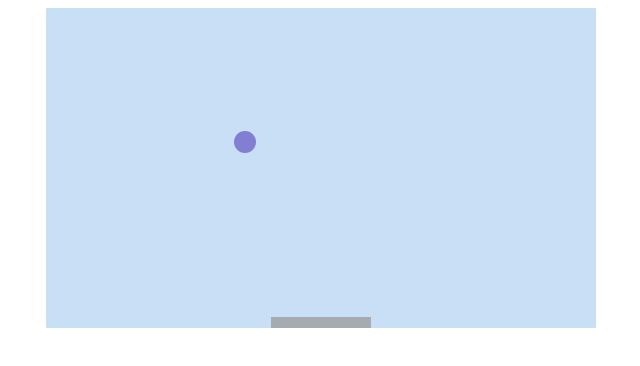
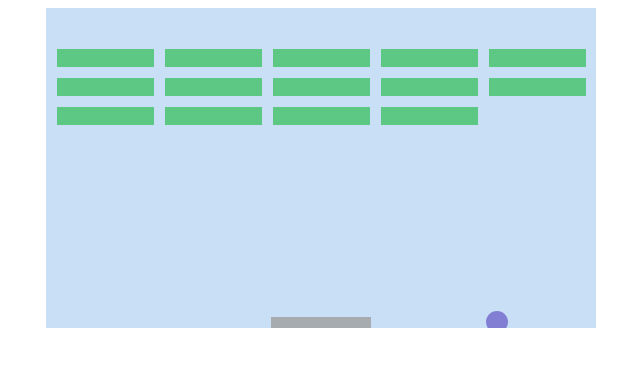
Before and after one commit to NickHolke/Breakout-Game, a plain HTML site: page index.html in a window 1280 px wide. Shown: the whole page, without its empty margins (319-959 px from the left). Drawn offline with Linux system fonts and the light colour scheme.

Commit message:
Added bricks and collision detection for bricks

```diff
--- a/index.html
+++ b/index.html
@@ -32,15 +32,65 @@
       let dX = 4;
       let dY = -4;
 
+      let columns = 5;
+      let rows = 3;
+      let bricks = [];
+      let brickHeight = 18;
+      let brickWidth = 97;
+      let padding = 11;
+
+      for (let i = 0; i < columns; i++) {
+        bricks.push([]);
+        for (let c = 0; c < rows; c++) {
+          bricks[i].push({ x:0, y:0, draw:true });
+        }
+      }
+
+
+
+
+
+
       function draw() {
         ctx.clearRect(0, 0, canvas.width, canvas.height)
         drawPaddle();
         movePaddle();
         drawBall();
         moveBall();
+        gameOver();
+        drawBricks();
+        collisionDetection();
+      }
 
 
+      function drawBricks() {
+        for (let i = 0; i < columns; i++) {
+          for (let c = 0; c < rows; c++) {
+            let brick = bricks[i][c];
+            if (brick.draw) {
+              let x = i * (brickWidth + padding) + padding;
+              let y = c * (brickHeight + padding) + padding + 30;
+              brick.x = x;
+              brick.y = y;
+              ctx.beginPath();
+              ctx.fillStyle = "#5CC884";
+              ctx.fillRect(x, y, brickWidth, brickHeight)
+              ctx.closePath();
+            }
+          }
+        }
+      }
 
+      function collisionDetection() {
+        for (let i = 0; i < columns; i++) {
+          for (let c = 0; c < rows; c++) {
+            let brick = bricks[i][c]
+            if (ballX > brick.x && ballX < brick.x + brickWidth && ballY - ballRadius < brick.y + brickHeight && ballY + ballRadius > brick.y && brick.draw) {
+              dY = -dY;
+              brick.draw = false;
+            }
+          }
+        }
       }
 
       function drawBall() {
@@ -79,6 +129,14 @@
         }
       }
 
+      function gameOver() {
+        if (ballY + 5 > canvas.height) {
+          alert("Game Over");
+          clearInterval(end);
+          location.reload();
+        }
+      }
+
       function keyDownHandler (e) {
         if (e.key === "ArrowRight") {
           rightPressed = true;
@@ -97,7 +155,7 @@
 
       document.addEventListener('keydown', keyDownHandler)
       document.addEventListener('keyup', keyUpHandler)
-      setInterval(draw, 20)
+      let end = setInterval(draw, 20)
 
     </script>
 
```
